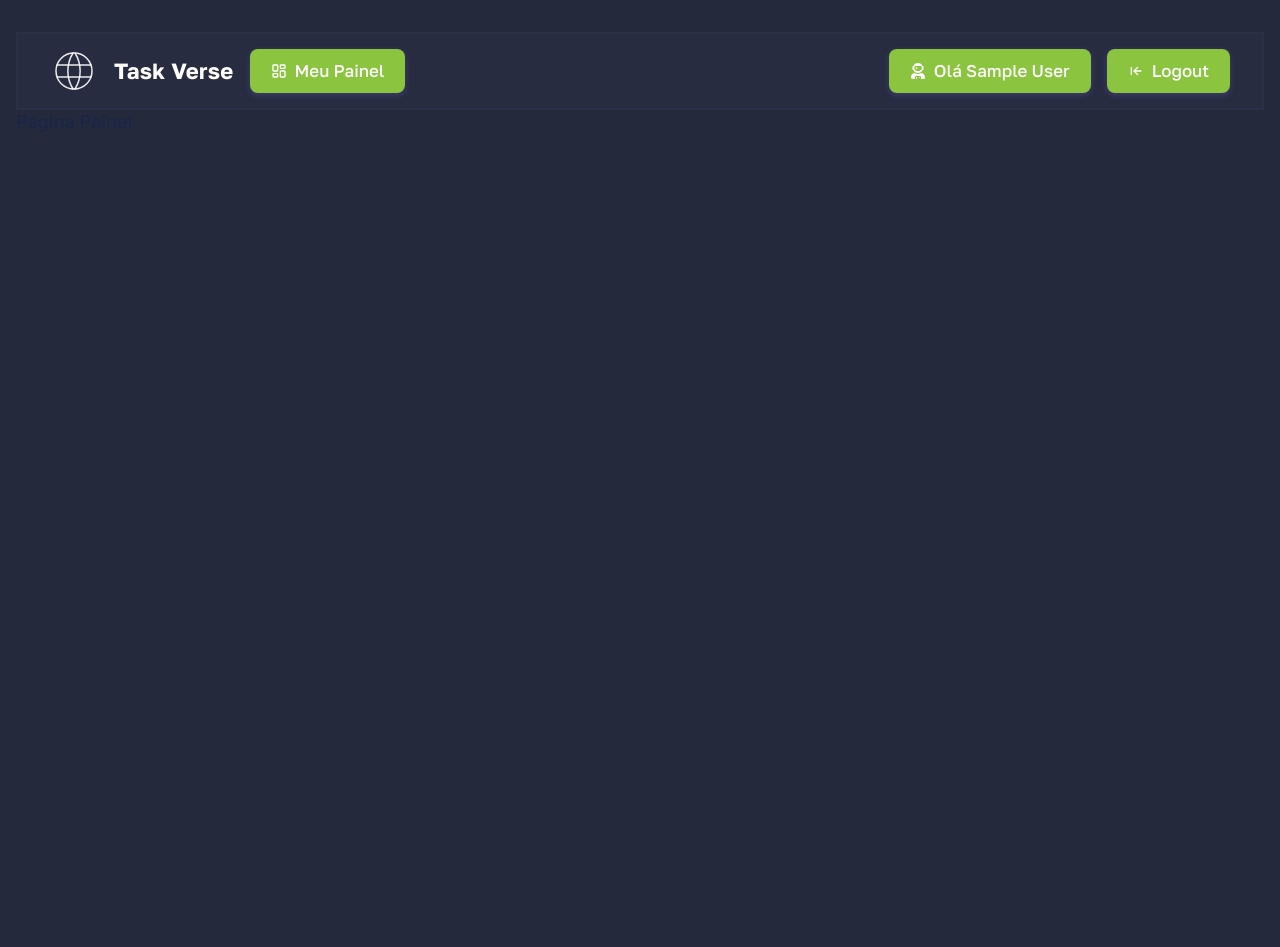
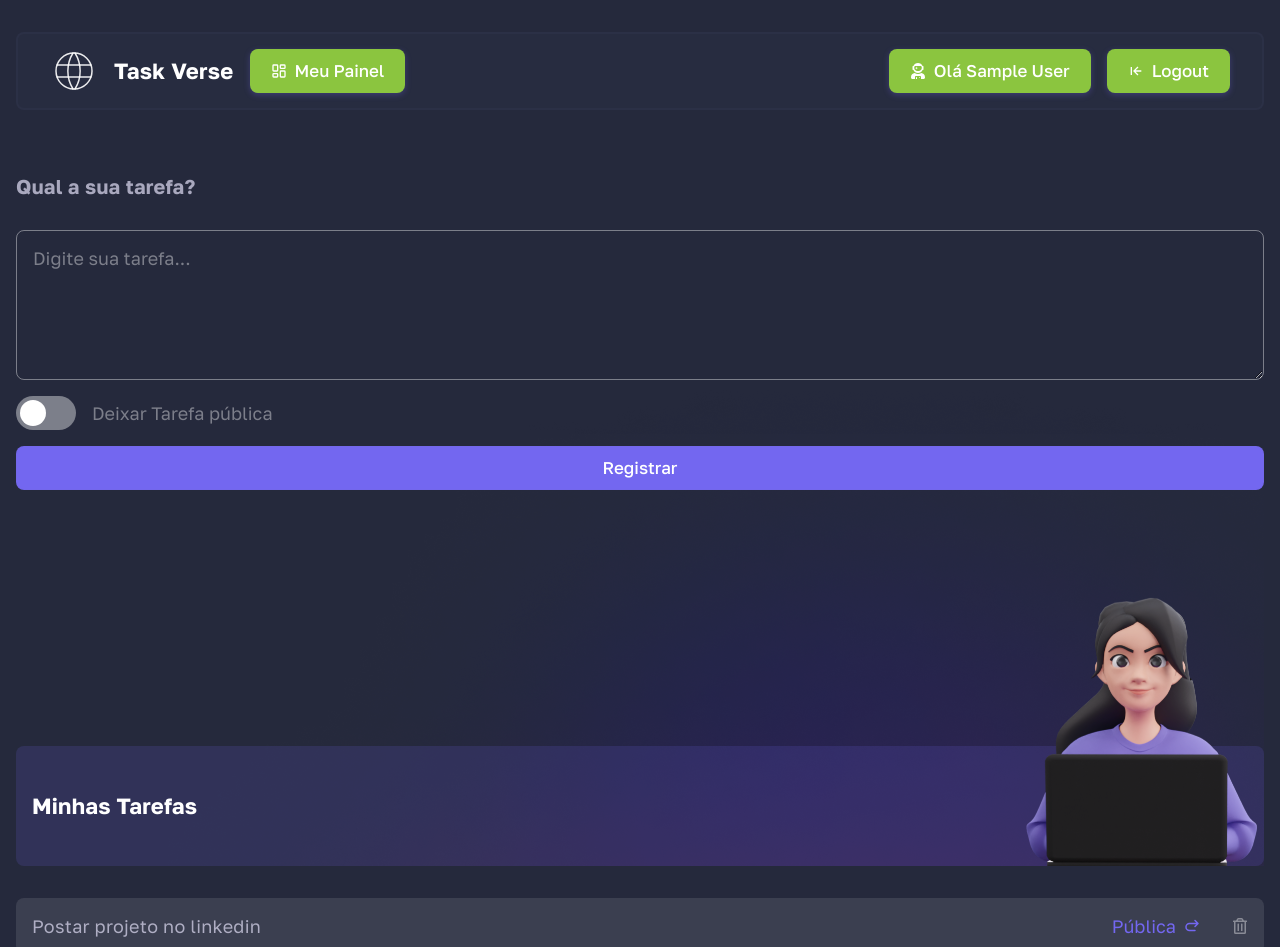
Before and after one commit to ArchimedesRocha/app_Task_Verse, a Next.js app: page /dashboard in a window 1280 px wide. Shown: the top 947 px of the page. Before the commit the page ends 800 px from the top, so only its background shows below. Built offline with nearby package versions, Linux system fonts and the light colour scheme; no server answers; sample sign-in values are in the browser's storage.

Commit message:
Complete page dashboard

```diff
--- a/src/components/Header/index.tsx
+++ b/src/components/Header/index.tsx
@@ -12,8 +12,6 @@ import { LuLayoutDashboard } from "react-icons/lu";
 import { BiArrowToLeft } from "react-icons/bi";
 
 import { useSession, signIn, signOut } from 'next-auth/react'
-
-
 export default function Header() {
 
   const { data: session, status } = useSession();
--- a/src/components/Header/style.ts
+++ b/src/components/Header/style.ts
@@ -22,6 +22,8 @@ border: 2px solid rgba(47, 51, 73, 0.68);
 background: rgba(47, 51, 73, 0.38);
 
 padding: 1.3rem 3.2rem;
+
+border-radius: .8rem;
 
 nav {
   ul {
--- a/src/pages/dashboard/index.tsx
+++ b/src/pages/dashboard/index.tsx
@@ -1,15 +1,73 @@
 import { GetServerSideProps } from "next";
 import { getSession } from "next-auth/react";
 import Head from "next/head";
+import Image from "next/image";
+
+import { FaRegTrashAlt } from "react-icons/fa";
+import { PiArrowUUpRightBold } from "react-icons/pi";
+
+
+import girl from "../../../public/assets/avatar-05.png";
+
+import { Content, RegisterTask, FollowTasks, TextArea, CheckBox, ButtonSecondary, Tasks } from './style'
+import Link from "next/link";
 
 export default function Dashboard() {
   return (
     <div className="container">
       <Head>
-        <title>Task Verse | Painel </title>
+        <title>Task Verse | Meu Painel </title>
       </Head>
 
-      <h1>Página Painel</h1>
+      <Content>
+        <RegisterTask>
+          <div className="container">
+            <h1>Qual a sua tarefa?</h1>
+            <form action="">
+              <TextArea name="" id="" placeholder="Digite sua tarefa..."></TextArea>
+
+              <div className="checkbox">
+                <CheckBox>
+                  <input type="checkbox" />
+                  <span className="slider round"></span>
+                </CheckBox>
+                <p> Deixar Tarefa pública</p>
+              </div>
+
+              <ButtonSecondary>
+                Registrar
+              </ButtonSecondary>
+            </form>
+          </div>
+        </RegisterTask>
+
+        <FollowTasks>
+          <div className="myTasks">
+            <h2>Minhas Tarefas</h2>
+
+            <Image
+              alt="Girld with notebook"
+              src={girl}
+              priority={true}
+            />
+          </div>
+        </FollowTasks>
+      </Content>
+
+      <Tasks>
+        <div className="tasks">
+          <Link href="/">Postar projeto no linkedin</Link>
+          <div className="task">
+            <button>
+              <span>Pública </span>
+              <PiArrowUUpRightBold size={16} />
+            </button>
+            <button className="trash">
+              <FaRegTrashAlt size={16} />
+            </button>
+          </div>
+        </div>
+      </Tasks>
     </div>
   )
 }
--- a/src/pages/dashboard/style.ts
+++ b/src/pages/dashboard/style.ts
@@ -0,0 +1,278 @@
+import styled from 'styled-components'
+
+import bgHero from "../../../public/assets/bg-hero.png";
+import bgTask from "../../../public/assets/bg-s-tasks.png";
+
+export const Content = styled.main`
+background-image: url(${() => bgHero.src});
+
+margin-bottom: 3.2rem;
+`
+
+export const RegisterTask = styled.section`
+  width: 100%;
+  margin-top: 6.4rem;
+
+  .container {
+    display: flex;
+    flex-direction: column;
+    align-items: flex-start;
+    justify-content: flex-start;
+    gap: 3.2rem;
+    padding: 0;
+
+    h1 {
+      color: var(--color-text-primary);
+      font-size: 2rem;
+      font-weight: 700;
+      line-height: 2.4rem;
+      letter-spacing: 0.025rem;
+    }
+
+    form {
+      width: 100%;
+
+      display: flex;
+      flex-direction: column;
+      align-items: flex-start;
+      justify-content: flex-start;
+      gap: 1.6rem;
+    }
+
+    .checkbox {
+
+      display: flex;
+      align-items: center;
+      justify-content: flex-start;
+      gap: 1.6rem;
+
+      p {
+        color: var(--color-gray-rgba-400);
+      }
+    }
+  }
+`
+
+export const TextArea = styled.textarea`
+  width: 100%;
+  height: 15rem;
+  border-radius: .8rem;
+  background: transparent;
+  border: 0.1rem solid var(--color-gray-rgba-400);
+  padding: 1.6rem;
+
+  color: var(--color-white);
+
+  &::placeholder {
+    color: var(--color-gray-rgba-400);
+  }
+`
+
+export const CheckBox = styled.label`
+  position: relative;
+  display: inline-block;
+  width: 6rem;
+  height: 3.4rem;
+
+  input {
+    opacity: 0;
+    width: 0;
+    height: 0;
+
+    &:checked + .slider {
+      background-color: var(--color-purple-default);
+    }
+
+    &:checked + .slider:before {
+      -webkit-transform: translateX(2.6rem);
+      -ms-transform: translateX(2.6rem);
+      transform: translateX(2.6rem);
+    }
+
+    &:focus + .slider {
+      box-shadow: 0 0 0.1rem var(--color-purple-default);
+    }
+  }
+
+  span {
+    position: absolute;
+    cursor: pointer;
+    top: 0;
+    left: 0;
+    right: 0;
+    bottom: 0;
+    background-color: var(--color-gray-rgba-400);
+    -webkit-transition: .4s;
+    transition: .4s;
+
+    border-radius: 2rem;
+
+    &.slider .around {
+      border-radius: 3.4rem
+    }
+
+    &.slider.round:before {
+      border-radius: 50%;
+    }
+
+    &:before {
+      position: absolute;
+      content: "";
+      height: 2.6rem;
+      width: 2.6rem;
+      left: 0.4rem;
+      bottom: 0.4rem;
+      background-color: var(--color-white);
+      -webkit-transition: .4s;
+      transition: .4s;
+    }
+  }
+`
+
+export const ButtonSecondary = styled.button.attrs(props => ({
+  type: 'submit',
+}))`
+  width: 100%;
+
+  display: flex;
+  align-items: center;
+  justify-content: center;
+  gap: .8rem;
+
+  font-size: 1.7rem;
+  font-style: normal;
+  font-weight: 500;
+  line-height: 2.6rem;
+  text-transform: capitalize;
+
+  color: var(--color-white);
+  background: var(--color-purple-default);
+  border: 0.1rem solid var(--color-purple-transparent-100);
+
+  padding: .8rem 2rem;
+
+  border-radius: .8rem;
+
+  transition: all .2s;
+
+  &:hover {
+    color: var(--color-purple-default);
+    background: var(--color-purple-100);
+    border: 0.1rem solid var(--color-purple-default);
+  }
+`
+
+export const FollowTasks = styled.section`
+  margin-top: 25.6rem;
+
+  width: 100%;
+  height: 12rem;
+
+
+  display: flex;
+  align-items: center;
+
+  background-image: url(${() => bgTask.src});
+
+  border-radius: .8rem;
+
+  position: relative;
+
+  .myTasks {
+    display: flex;
+    align-items: flex-start;
+    justify-content: flex-start;
+
+    padding: 1.6rem;
+
+
+
+    h2 {
+      color: var(--color-white);
+      font-size: 2.2rem;
+      font-weight: 700;
+      line-height: 2.4rem;
+      letter-spacing: 0.025rem;
+    }
+
+    img {
+      width: 24rem;
+      height: 27rem;
+      position: absolute;
+      right: 0;
+      bottom: 0;
+    }
+  }
+`
+
+export const Tasks = styled.div`
+  .tasks {
+    display: flex;
+    align-items: center;
+    justify-content: space-between;
+
+    padding: 1.6rem;
+    border-radius: 0.8rem;
+    background: var(--color-gray-rgba-100);
+
+    a {
+      color: var(--color-text-primary);
+      line-height: 2.4rem;
+      letter-spacing: 0.025rem;
+      transition: all .2s;
+      white-space: pre-wrap;
+
+      &:hover {
+        color: var(--color-green-625);
+      }
+    }
+
+    .task {
+      display: flex;
+      align-items: center;
+      gap: 3.2rem;
+
+      button {
+      display: flex;
+      align-items: center;
+      gap: .8rem;
+
+        span {
+          color: var(--color-purple-default);
+          transition: all .2s;
+        }
+
+        svg {
+            stroke: var(--color-purple-default);
+            fill: var(--color-purple-default);
+            transition: all .2s;
+          }
+
+          &.trash {
+            svg {
+              stroke: var(--color-gray-rgba-400);
+              fill: var(--color-gray-rgba-400);
+              transition: all .2s;
+            }
+          }
+
+          &:hover {
+            span {
+              color: var(--color-green-625);
+            }
+            svg {
+                stroke: var(--color-green-625);
+                fill: var(--color-green-625);
+            }
+
+            &.trash {
+              svg {
+                stroke: var(--color-red-600);
+                fill: var(--color-red-600);
+              }
+            }
+          }
+        }
+    }
+  }
+`
--- a/src/styles/globals.ts
+++ b/src/styles/globals.ts
@@ -6,6 +6,7 @@ const GlobalStyle = createGlobalStyle`
   :root {
 // Text Default Collor
 --color-text-default: #18264A;
+--color-text-primary: rgba(225, 222, 245, .7);
 
 /* Color's Pallet Others*/
 --color-white: #ffffff;
@@ -45,7 +46,8 @@ const GlobalStyle = createGlobalStyle`
 --color-blue: #4F88CC;
 
 /* Color's Pallet Purple */
---color-purple-default: #4E229C;
+--color-purple-default: #7367F0;
+--color-purple-100: #bcb6fd;
 --color-purple-transparent-100: rgba(115,103,204, .16);
 
 /* Color's Pallet Green*/
@@ -61,6 +63,8 @@ const GlobalStyle = createGlobalStyle`
 --color-green: #2CAC6B;
 
 /* Color's Pallet Gray*/
+--color-gray-rgba-100:rgba(255,255,255,.1);
+--color-gray-rgba-400:rgba(255,255,255,.4);
 --color-gray-100: #D9D9D9;
 --color-gray-150: #888888;
 --color-gray-175: #676767;
@@ -70,6 +74,7 @@ const GlobalStyle = createGlobalStyle`
 --color-gray-500: #3C3838;
 --color-gray-600: #2B2828;
 --color-gray-700: #1E1E1E;
+
 }
 
 /* CSS Reset */
```
Also changed, not shown: public/assets/bg-s-tasks.png (added).
